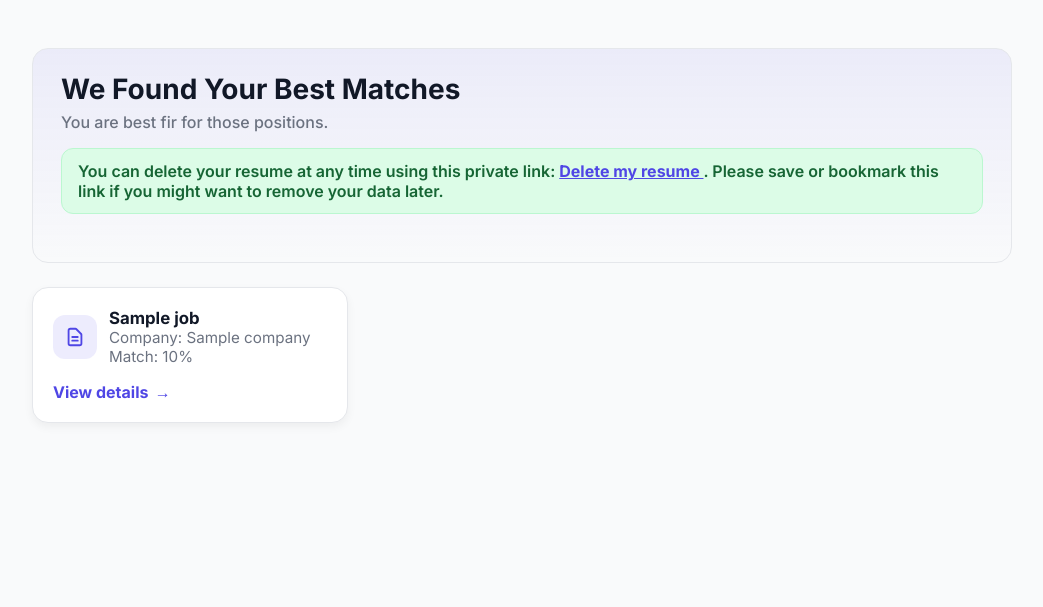
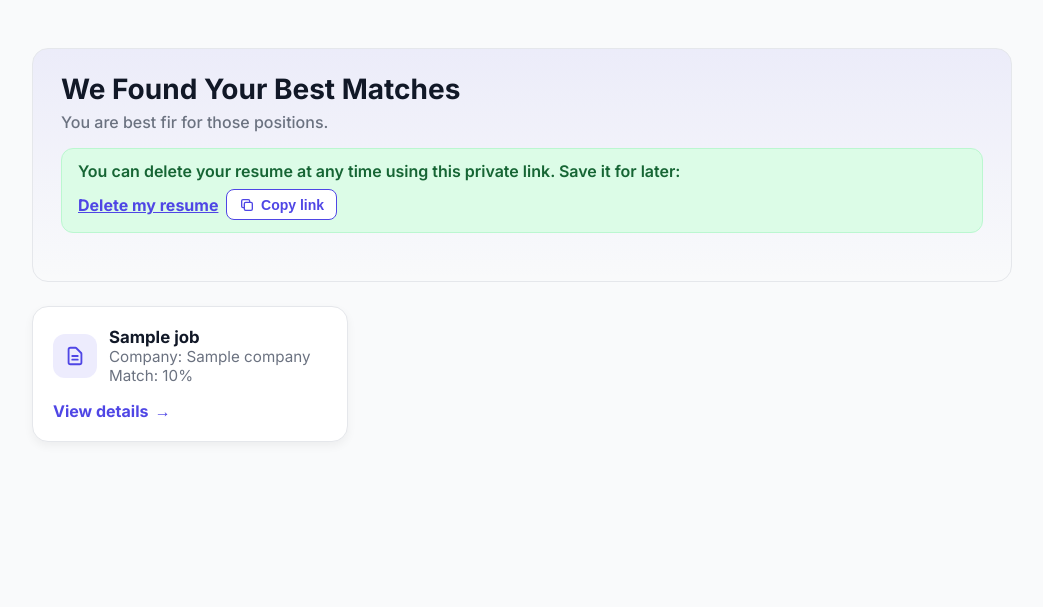
Before and after one commit to BS-ASPM-2025/bs-aspm-2025-team1, a FastAPI app: template templates/resume_upload_feedback.html in a window 1280 px wide. Shown: the part 65-672 px from the top of the page, without its empty margins (118-1161 px from the left). Run offline with FastAPI, Linux system fonts and the light colour scheme; the template is opened without the code that fills it: most values are stand-ins (such as "Sample title", 1, 10 or a date in 2020).

Commit message:
* Introduced a button to copy the delete link for the resume, enhancing user experience.

```diff
--- a/templates/resume_upload_feedback.html
+++ b/templates/resume_upload_feedback.html
@@ -95,6 +95,45 @@
       border: 1px solid #bbf7d0;
       margin: 1rem 0 1.5rem;
       font-weight: 600;
+    }
+
+    .delete-link-row {
+      display: flex;
+      align-items: center;
+      gap: 0.5rem;
+      flex-wrap: wrap;
+      margin-top: 0.5rem;
+    }
+
+    .btn-copy {
+      display: inline-flex;
+      align-items: center;
+      gap: 0.35rem;
+      padding: 0.4rem 0.75rem;
+      font-size: 0.875rem;
+      font-weight: 600;
+      color: var(--primary-color);
+      background: #fff;
+      border: 1px solid var(--primary-color);
+      border-radius: 0.5rem;
+      cursor: pointer;
+      transition: background 0.2s, color 0.2s;
+    }
+
+    .btn-copy:hover {
+      background: var(--primary-color);
+      color: #fff;
+    }
+
+    .btn-copy.copied {
+      background: #166534;
+      color: #fff;
+      border-color: #166534;
+    }
+
+    .btn-copy svg {
+      width: 16px;
+      height: 16px;
     }
 
     .cards-grid {
@@ -204,11 +243,18 @@
 
         {% if delete_url %}
         <div class="success-alert" style="margin-top: 1rem;">
-          You can delete your resume at any time using this private link:
-          <a href="{{ delete_url }}" style="color: var(--primary-color); font-weight: 700;">
-            Delete my resume
-          </a>.
-          Please save or bookmark this link if you might want to remove your data later.
+          You can delete your resume at any time using this private link. Save it for later:
+          <div class="delete-link-row">
+            <a href="{{ delete_url }}" id="delete-link" style="color: var(--primary-color); font-weight: 700;">
+              Delete my resume
+            </a>
+            <button type="button" class="btn-copy" id="copy-btn" data-delete-url="{{ delete_url }}" title="Copy link">
+              <svg fill="none" stroke="currentColor" viewBox="0 0 24 24">
+                <path stroke-linecap="round" stroke-linejoin="round" stroke-width="2" d="M8 16H6a2 2 0 01-2-2V6a2 2 0 012-2h8a2 2 0 012 2v2m-6 12h8a2 2 0 002-2v-8a2 2 0 00-2-2h-8a2 2 0 00-2 2v8a2 2 0 002 2z"/>
+              </svg>
+              <span id="copy-btn-text">Copy link</span>
+            </button>
+          </div>
         </div>
         {% endif %}
       </section>
@@ -243,5 +289,30 @@
   <footer>
     &copy; 2025 {{ company_name }}. All rights reserved.
   </footer>
+
+  {% if delete_url %}
+  <script>
+    (function() {
+      var btn = document.getElementById('copy-btn');
+      var textEl = document.getElementById('copy-btn-text');
+      if (!btn || !textEl) return;
+      btn.addEventListener('click', function() {
+        var path = btn.getAttribute('data-delete-url');
+        var fullUrl = window.location.origin + path;
+        navigator.clipboard.writeText(fullUrl).then(function() {
+          textEl.textContent = 'Copied!';
+          btn.classList.add('copied');
+          setTimeout(function() {
+            textEl.textContent = 'Copy link';
+            btn.classList.remove('copied');
+          }, 2000);
+        }).catch(function() {
+          textEl.textContent = 'Failed';
+          setTimeout(function() { textEl.textContent = 'Copy link'; }, 1500);
+        });
+      });
+    })();
+  </script>
+  {% endif %}
 </body>
 </html>
```
